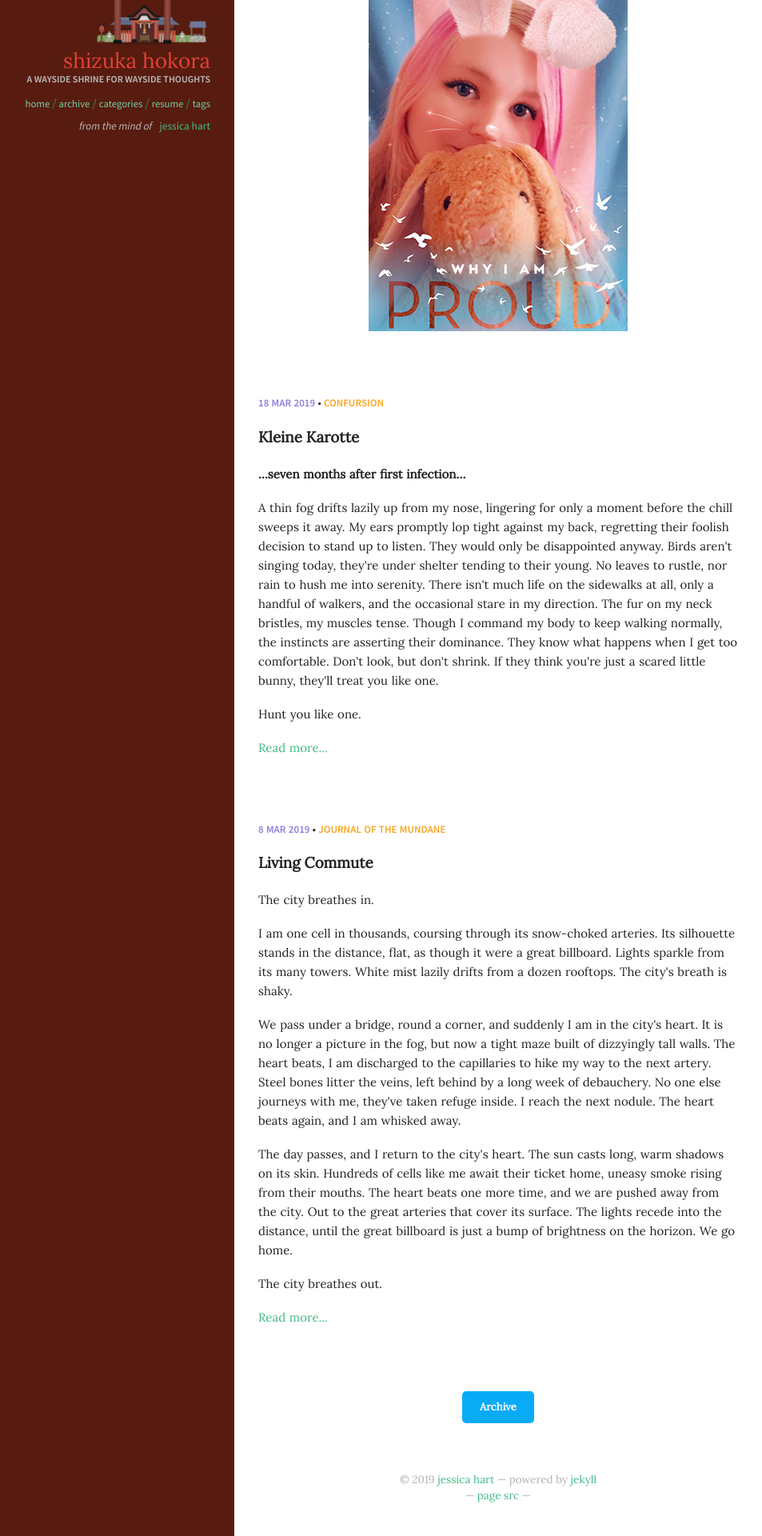
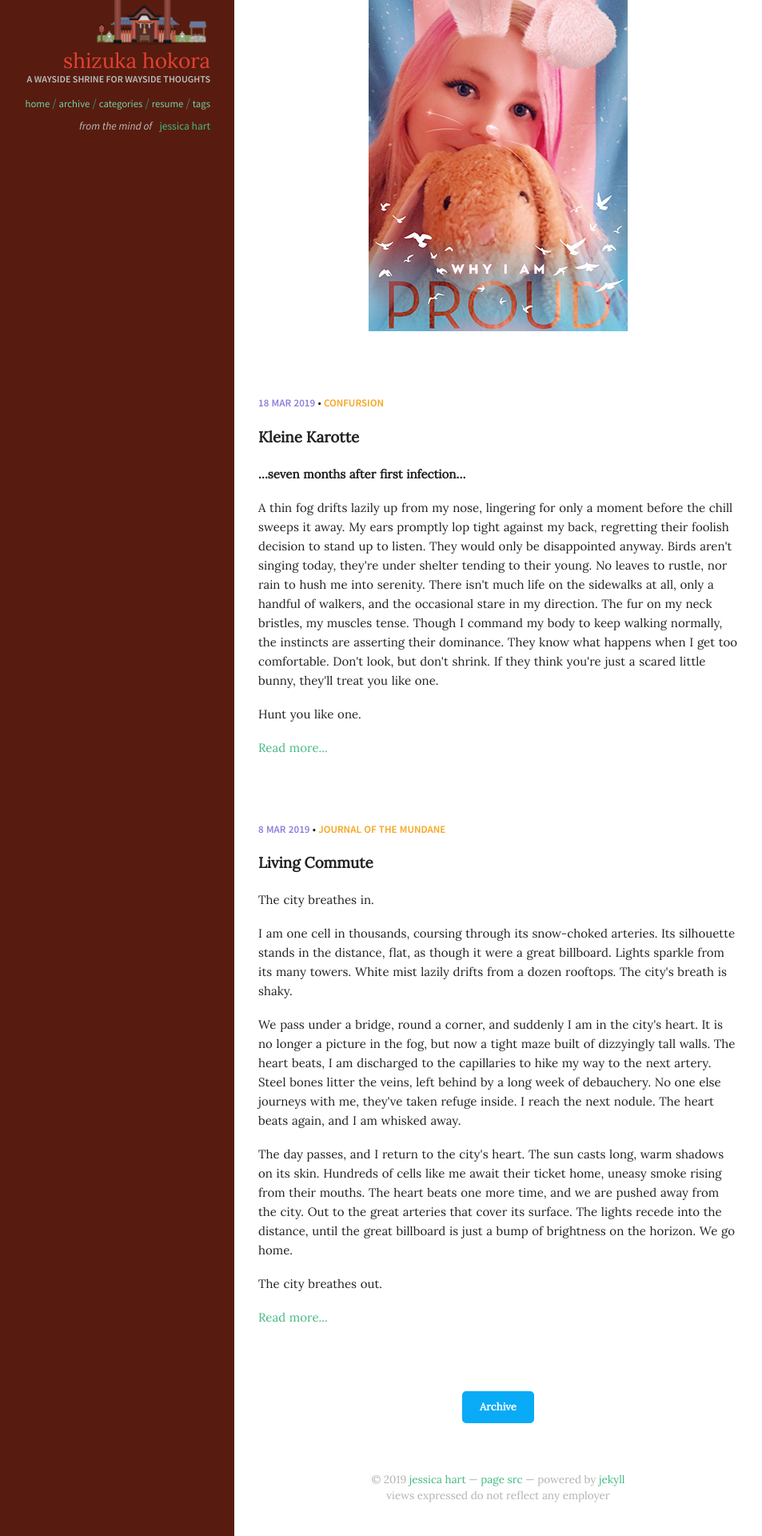
Before and after one commit to shizuka/shizuka-hokora, a Jekyll site: the page built from index.html, in a window 1280 px wide. Shown: the part 1758-3678 px from the top of the page at 80% size, without its empty margins (27-980 px from the left). Built offline with Jekyll 4.4.1, drawn with Linux system fonts in a browser that asks for light colours; some web fonts are replaced.

Commit message:
views disclaimer

```diff
--- a/_includes/footer.html
+++ b/_includes/footer.html
@@ -1,5 +1,7 @@
 {% capture pagesrc %}{{ site.github.repository_url }}/raw/master/{{ page.path }}{% endcapture %}
 <footer>
-  &copy; {{ site.time | date: '%Y' }} <a href="https://hokora.page">jessica hart</a> &mdash; powered by <a href="http://jekyllrb.com/">jekyll</a><br>
-  &mdash; <a href="{{pagesrc}}">page src</a> &mdash;
+  &copy; {{ site.time | date: '%Y' }} <a href="https://hokora.page">jessica
+  hart</a> &mdash; <a href="{{pagesrc}}">page src</a> &mdash; powered by <a
+  href="http://jekyllrb.com/">jekyll</a><br>
+  views expressed do not reflect any employer
 </footer>
```
